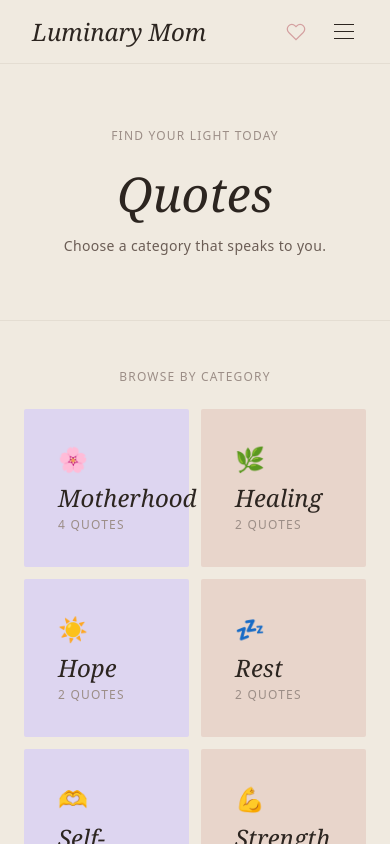
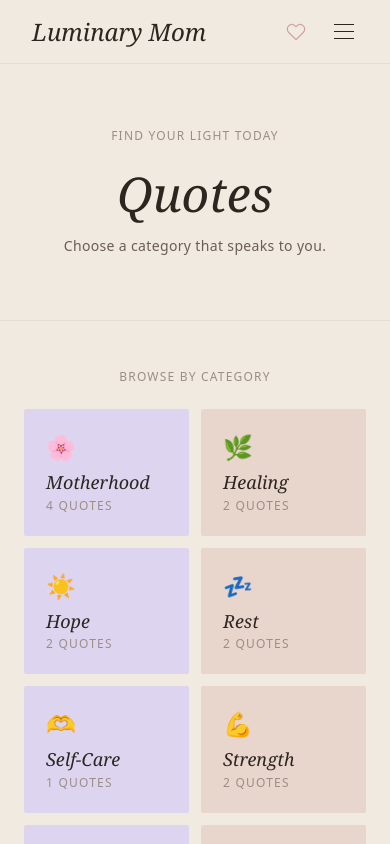
Before and after one commit to coldbrewappz/Luminary, a React (Vite) app in the folder Frontend/luminary-mom-frontend/: page /quotes in a window 390 px wide. Shown: the top 844 px of the page. Built offline with nearby package versions, Linux system fonts and the light colour scheme.

Commit message:
FIXES: Fix for mobile where Category title font was to big for mobile

```diff
--- a/Frontend/luminary-mom-frontend/src/components/CategoryTile.jsx
+++ b/Frontend/luminary-mom-frontend/src/components/CategoryTile.jsx
@@ -5,7 +5,7 @@
   return (
     <div
       onClick={onClick}
-      className={`${bgColor} ${borderColor} border-2 rounded-sm p-8 flex flex-col gap-1 cursor-pointer hover:-translate-y-0.5 transition-transform duration-200`}
+      className={`${bgColor} ${borderColor} border-2 rounded-sm p-5 sm:p-8 flex flex-col gap-1 cursor-pointer hover:-translate-y-0.5 transition-transform duration-200`}
     >
       {/* Emoji */}
       <span className="text-2xl mb-1">
@@ -13,7 +13,7 @@
       </span>
 
       {/* Category name */}
-      <span className="font-serif text-2xl italic font-light text-text-dark leading-tight">
+      <span className="font-serif text-lg sm:text-2xl italic font-light text-text-dark leading-tight break-words">
         {category.name}
       </span>
 
```
